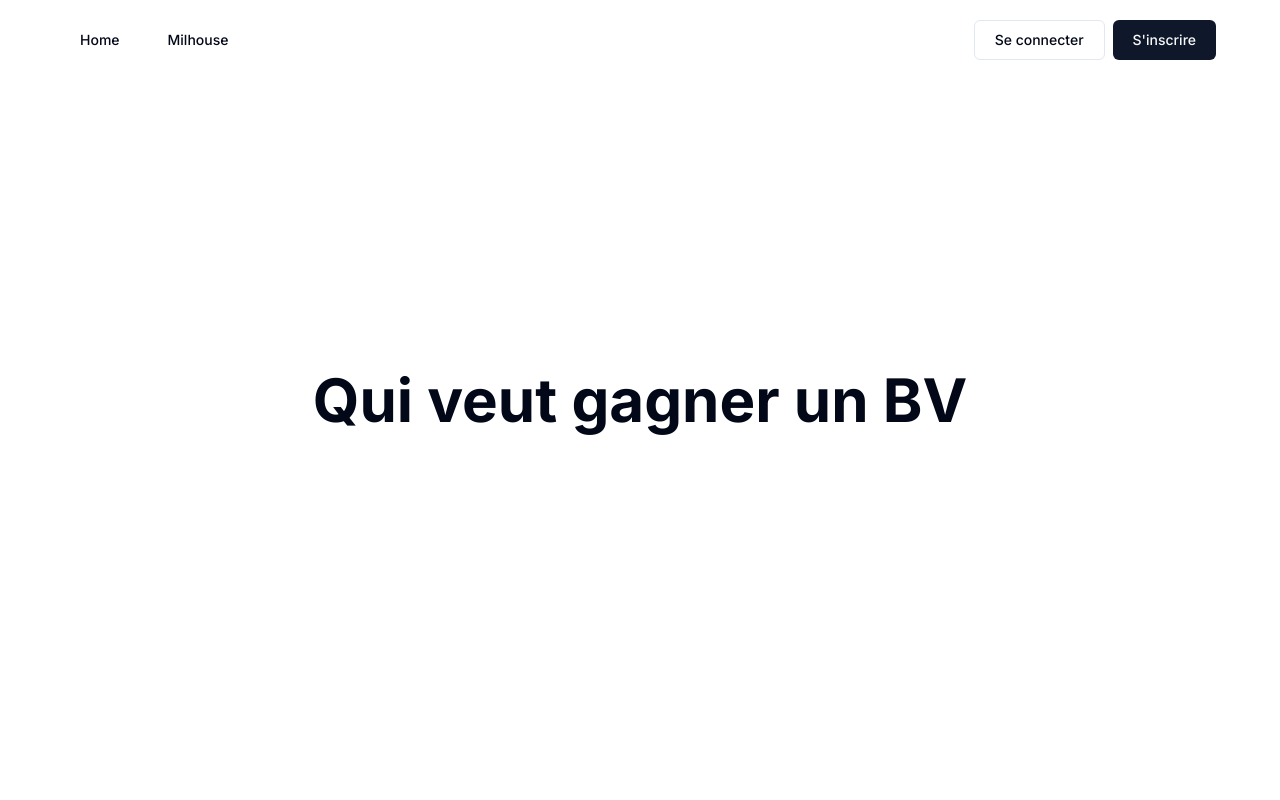
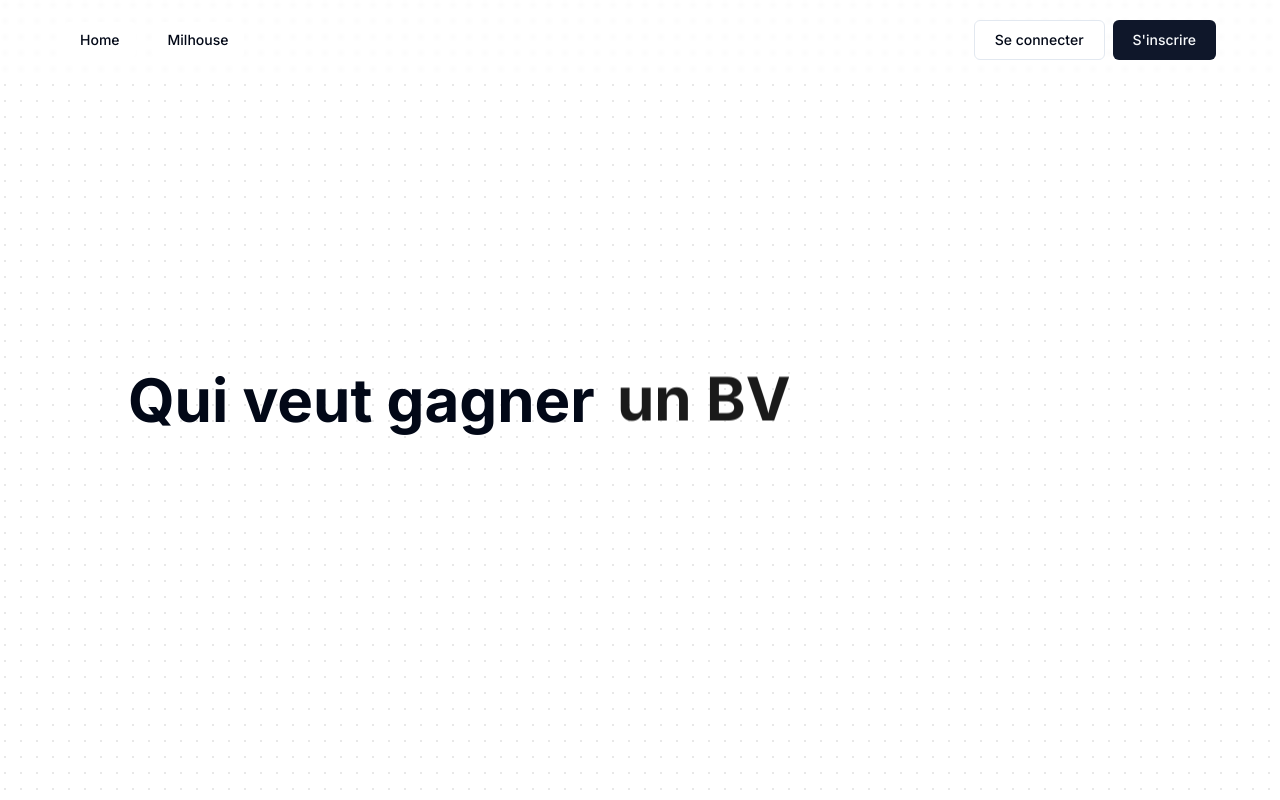
Before and after one commit to AmineAffif/qui-veut-gagner-un-bv, a Next.js app: page / in a window 1280 px wide. Built offline with nearby package versions, Linux system fonts and the light colour scheme.

Commit message:
some global design

```diff
--- a/@/components/ui/card.tsx
+++ b/@/components/ui/card.tsx
@@ -10,7 +10,7 @@ const Card = React.forwardRef<
     ref={ref}
     className={cn(
       "rounded-lg border bg-card text-card-foreground shadow-sm",
-      className,
+      className
     )}
     {...props}
   />
@@ -37,7 +37,7 @@ const CardTitle = React.forwardRef<
     ref={ref}
     className={cn(
       "text-2xl font-semibold leading-none tracking-tight",
-      className,
+      className
     )}
     {...props}
   />
--- /dev/null
+++ b/@/components/ui/flip-words.tsx
@@ -0,0 +1,91 @@
+"use client";
+import React, { useCallback, useEffect, useRef, useState } from "react";
+import { AnimatePresence, motion, LayoutGroup } from "framer-motion";
+import { cn } from "@/lib/utils";
+
+type FlipWordsProps = {
+  words: JSX.Element[];
+  className: string;
+  duration: number;
+};
+
+export const FlipWords: React.FC<FlipWordsProps> = ({
+  words,
+  duration = 3000,
+  className,
+}: {
+  words: JSX.Element[];
+  duration?: number;
+  className?: string;
+}) => {
+  const [currentWord, setCurrentWord] = useState(words[0]);
+  const [isAnimating, setIsAnimating] = useState<boolean>(false);
+
+  // thanks for the fix Julian - https://github.com/Julian-AT
+  const startAnimation = useCallback(() => {
+    const word = words[words.indexOf(currentWord) + 1] || words[0];
+    setCurrentWord(word);
+    setIsAnimating(true);
+  }, [currentWord, words]);
+
+  useEffect(() => {
+    if (!isAnimating)
+      setTimeout(() => {
+        startAnimation();
+      }, duration);
+  }, [isAnimating, duration, startAnimation]);
+
+  return (
+    <AnimatePresence
+      onExitComplete={() => {
+        setIsAnimating(false);
+      }}
+    >
+      <motion.div
+        initial={{
+          opacity: 0,
+          y: 10,
+        }}
+        animate={{
+          opacity: 1,
+          y: 0,
+        }}
+        transition={{
+          duration: 0.4,
+          ease: "easeInOut",
+          type: "spring",
+          stiffness: 100,
+          damping: 10,
+        }}
+        exit={{
+          opacity: 0,
+          y: -40,
+          x: 40,
+          filter: "blur(8px)",
+          scale: 2,
+          position: "absolute",
+        }}
+        className={cn(
+          "z-10 inline-block relative text-left text-neutral-900 dark:text-neutral-100 px-2",
+          className
+        )}
+        key={words.indexOf(currentWord)}
+      >
+        {React.Children.map(currentWord, (child, index) => (
+          <motion.span
+            key={index}
+            initial={{ opacity: 0, y: 10, filter: "blur(8px)" }}
+            animate={{ opacity: 1, y: 0, filter: "blur(0px)" }}
+            transition={{
+              delay: index * 0.08,
+              duration: 0.4,
+            }}
+            className="inline-block"
+          >
+            {child}
+          </motion.span>
+        ))}
+      </motion.div>
+    </AnimatePresence>
+  );
+};
--- a/app/games/quiz/page.tsx
+++ b/app/games/quiz/page.tsx
@@ -40,13 +40,16 @@ const QuizPage = () => {
     const interval = setInterval(incrementProgress, 50);
 
     const fetchGame = async () => {
-      const response = await fetch(`${process.env.NEXT_PUBLIC_API_URL}/games/random_game`, {
-        method: "GET",
-        headers: {
-          "Content-Type": "application/json",
-        },
-        credentials: "include",
-      });
+      const response = await fetch(
+        `${process.env.NEXT_PUBLIC_API_URL}/games/random_game`,
+        {
+          method: "GET",
+          headers: {
+            "Content-Type": "application/json",
+          },
+          credentials: "include",
+        }
+      );
 
       const data: GameType = await response.json();
       setGame(data);
@@ -63,7 +66,9 @@ const QuizPage = () => {
 
   useEffect(() => {
     if (game && currentQuestionIndex < game.questions.length) {
-      setShuffledAnswers(shuffleArray(game.questions[currentQuestionIndex].answers));
+      setShuffledAnswers(
+        shuffleArray(game.questions[currentQuestionIndex].answers)
+      );
     }
   }, [currentQuestionIndex, game]);
 
@@ -76,7 +81,11 @@ const QuizPage = () => {
             "Content-Type": "application/json",
           },
           credentials: "include",
-          body: JSON.stringify({ user_id: user.id, score, question_ids: game.questions.map(q => q.id) }),
+          body: JSON.stringify({
+            user_id: user.id,
+            score,
+            question_ids: game.questions.map((q) => q.id),
+          }),
         });
       };
       saveGame();
@@ -120,18 +129,18 @@ const QuizPage = () => {
 
   return (
     <PrivateRoute>
-      <div className="p-6 pt-20 flex justify-center items-center h-screen">
-        <Card className="p-6 w-[70vw]">
-          <h1 className="text-3xl font-bold mb-6">Quiz</h1>
-          <div className="mb-4">
-            <p className="text-lg">{currentQuestion.text}</p>
+      <div className="p-6 pt-20 flex justify-center items-center h-screen w-[90vw] max-w-2xl">
+        <Card className="xs:pt-2 p-6 w-[100%]">
+          <div className="mb-4 flex justify-between pb-4">
+            <p className="text-left">{currentQuestion.text}</p>
+            <p className="text-right">{`${currentQuestionIndex + 1}/10`}</p>
           </div>
-          <div className="grid gap-4">
+          <div className="grid gap-4 md:color-red-500">
             {shuffledAnswers.map((answer) => (
               <Button
                 key={`${answer.id}-${selectedAnswer}`}
                 variant="outline"
-                className={`w-full ${selectedAnswer !== null ? 'pointer-events-none' : ''} ${selectedAnswer === answer.id ? (isCorrect ? 'bg-green-500 text-white' : 'bg-red-500 text-white') : ''}`}
+                className={`xs:hidden w-full ${selectedAnswer !== null ? "pointer-events-none" : ""} ${selectedAnswer === answer.id ? (isCorrect ? "bg-green-500 text-white" : "bg-red-500 text-white") : ""}`}
                 onClick={() => handleAnswerClick(answer.id)}
               >
                 {answer.text}
--- a/app/layout.tsx
+++ b/app/layout.tsx
@@ -21,7 +21,9 @@ export default function RootLayout({
       <AuthProvider>
         <body className={inter.className}>
           <Header />
-          {children}
+          <div className="z-0 w-full dark:bg-black bg-white  dark:bg-dot-white/[0.2] bg-dot-black/[0.2] relative flex items-center justify-center">
+            {children}
+          </div>
         </body>
       </AuthProvider>
     </html>
--- a/app/page.tsx
+++ b/app/page.tsx
@@ -1,7 +1,45 @@
+import { FlipWords } from "@/components/ui/flip-words";
+
 export default function Home() {
+  const WordWithSpace = ({
+    word1,
+    word2,
+  }: {
+    word1: string;
+    word2: string;
+  }) => (
+    <>
+      {word1}
+      {"\u00A0"}
+      {word2}
+    </>
+  );
+
+  const words = [
+    <WordWithSpace word1="un" word2="BV" />,
+    <WordWithSpace word1="une" word2="Gigi" />,
+    <WordWithSpace word1="une" word2="🕶️" />,
+    <WordWithSpace word1="un" word2="CeviDay" />,
+    <WordWithSpace word1="une" word2="ordo" />,
+    <WordWithSpace word1="un" word2="Bvente" />,
+    <WordWithSpace word1="un" word2="devis à saisir" />,
+    <WordWithSpace word1="une" word2="👓" />,
+  ];
+
+  const shuffledWords = words.sort(() => Math.random() - 0.5);
+
   return (
     <main className="flex min-h-screen flex-col items-center justify-center p-24">
-      <h1 className="text-6xl font-bold text-center">Qui veut gagner un BV</h1>
+      <div className="flex w-[80vw] justify-center h-full flex-col">
+        <div className="text-6xl font-bold text-start">
+          Qui veut gagner{" "}
+          <FlipWords
+            words={shuffledWords}
+            className="text-6xl font-bold text-start"
+            duration={2000}
+          />
+        </div>
+      </div>
     </main>
   );
 }
--- a/components/header.tsx
+++ b/components/header.tsx
@@ -11,7 +11,13 @@ export default function Header() {
   const { isAuthenticated, user, logout, loading } = useAuth();
 
   return (
-    <div className="absolute w-full bg-white z-2 mx-auto px-4 md:px-6 lg:px-8 select-none">
+    <div
+      className="absolute w-full bg-white mx-auto px-4 md:px-6 lg:px-8 select-none z-10"
+      style={{
+        background: "rgb(255 255 255 / 7%)",
+        backdropFilter: "blur(2px)",
+      }}
+    >
       <header className="flex h-20 w-full items-center px-4 md:px-6 lg:px-8">
         <div className="flex items-center w-full">
           <button
@@ -23,7 +29,7 @@ export default function Header() {
           <nav
             className={`${
               isMenuOpen ? "block" : "hidden"
-            } absolute top-16 left-0 w-full bg-white md:bg-transparent md:relative md:top-0 md:flex md:items-center md:justify-start md:w-auto`}
+            } absolute top-16 left-0 w-full h-1/2 bg-white md:bg-transparent md:relative md:top-0 md:flex md:items-center md:justify-start md:w-full md:background-white`}
           >
             <Link
               className="block mr-4 md:inline-block h-9 w-max items-center justify-center rounded-md bg-white px-4 py-2 text-sm font-medium transition-colors hover:bg-gray-100 hover:text-gray-900 focus:bg-gray-100 focus:text-gray-900 focus:outline-none disabled:pointer-events-none disabled:opacity-50 data-[active]:bg-gray-100/50 data-[state=open]:bg-gray-100/50 dark:bg-gray-950 dark:hover:bg-gray-800 dark:hover:text-gray-50 dark:focus:bg-gray-800 dark:focus:text-gray-50 dark:data-[active]:bg-gray-800/50 dark:data-[state=open]:bg-gray-800/50"
--- a/package.json
+++ b/package.json
@@ -21,9 +21,11 @@
     "cors": "^2.8.5",
     "date-fns": "^3.6.0",
     "formik": "^2.4.6",
+    "framer-motion": "^11.2.9",
     "js-confetti": "^0.12.0",
     "lottie-react": "^2.4.0",
     "lucide-react": "^0.379.0",
+    "mini-svg-data-uri": "^1.4.4",
     "next": "14.2.3",
     "react": "^18",
     "react-day-picker": "^8.10.1",
--- a/tailwind.config.js
+++ b/tailwind.config.js
@@ -1,17 +1,23 @@
 /** @type {import('tailwindcss').Config} */
+const defaultTheme = require("tailwindcss/defaultTheme");
+const svgToDataUri = require("mini-svg-data-uri");
+const colors = require("tailwindcss/colors");
+const flattenColorPalette = require("tailwindcss/lib/util/flattenColorPalette").default;
+
 module.exports = {
-  darkMode: ["class"],
   content: [
     "./components/**/*.{ts,tsx}",
     "./app/**/*.{ts,tsx}",
     "./@/components/**/*.{ts,tsx}",
+    "./src/**/*.{ts,tsx}", // Inclure le contenu requis par AcertiniityUI
   ],
-  prefix: "",
+  darkMode: ["class"],
   theme: {
     container: {
       center: true,
       padding: "2rem",
       screens: {
+        'xs': {'max': '350px'},
         "2xl": "1400px",
       },
     },
@@ -73,5 +79,41 @@ module.exports = {
       },
     },
   },
-  plugins: [require("tailwindcss-animate")],
+  plugins: [
+    require("tailwindcss-animate"),
+    addVariablesForColors,
+    function ({ matchUtilities, theme }) {
+      matchUtilities(
+        {
+          "bg-grid": (value) => ({
+            backgroundImage: `url("${svgToDataUri(
+              `<svg xmlns="http://www.w3.org/2000/svg" viewBox="0 0 32 32" width="32" height="32" fill="none" stroke="${value}"><path d="M0 .5H31.5V32"/></svg>`
+            )}")`,
+          }),
+          "bg-grid-small": (value) => ({
+            backgroundImage: `url("${svgToDataUri(
+              `<svg xmlns="http://www.w3.org/2000/svg" viewBox="0 0 32 32" width="8" height="8" fill="none" stroke="${value}"><path d="M0 .5H31.5V32"/></svg>`
+            )}")`,
+          }),
+          "bg-dot": (value) => ({
+            backgroundImage: `url("${svgToDataUri(
+              `<svg xmlns="http://www.w3.org/2000/svg" viewBox="0 0 32 32" width="16" height="16" fill="none"><circle fill="${value}" id="pattern-circle" cx="10" cy="10" r="1.6257413380501518"></circle></svg>`
+            )}")`,
+          }),
+        },
+        { values: flattenColorPalette(theme("backgroundColor")), type: "color" }
+      );
+    },
+  ],
 };
+
+function addVariablesForColors({ addBase, theme }) {
+  let allColors = flattenColorPalette(theme("colors"));
+  let newVars = Object.fromEntries(
+    Object.entries(allColors).map(([key, val]) => [`--${key}`, val])
+  );
+
+  addBase({
+    ":root": newVars,
+  });
+}
```
